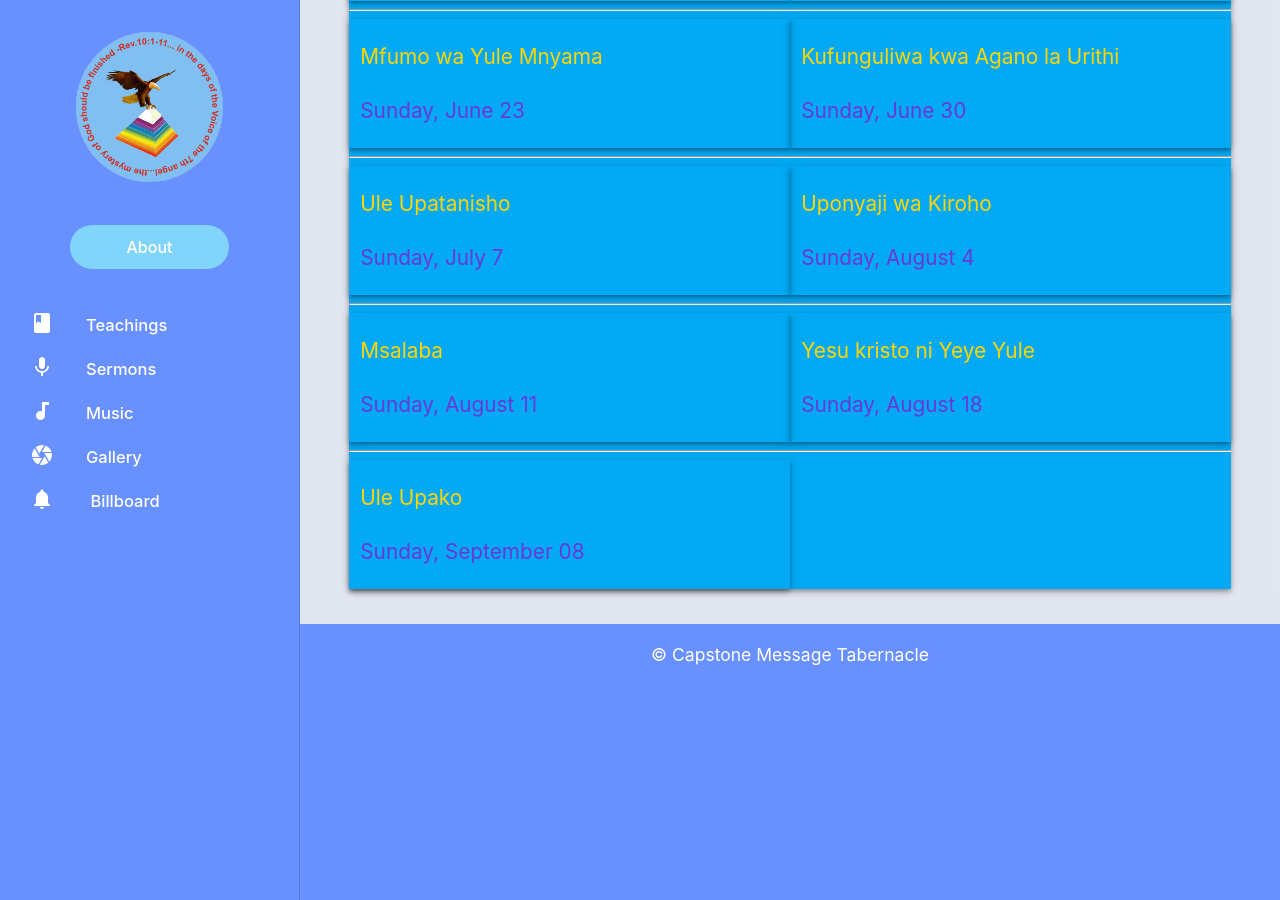
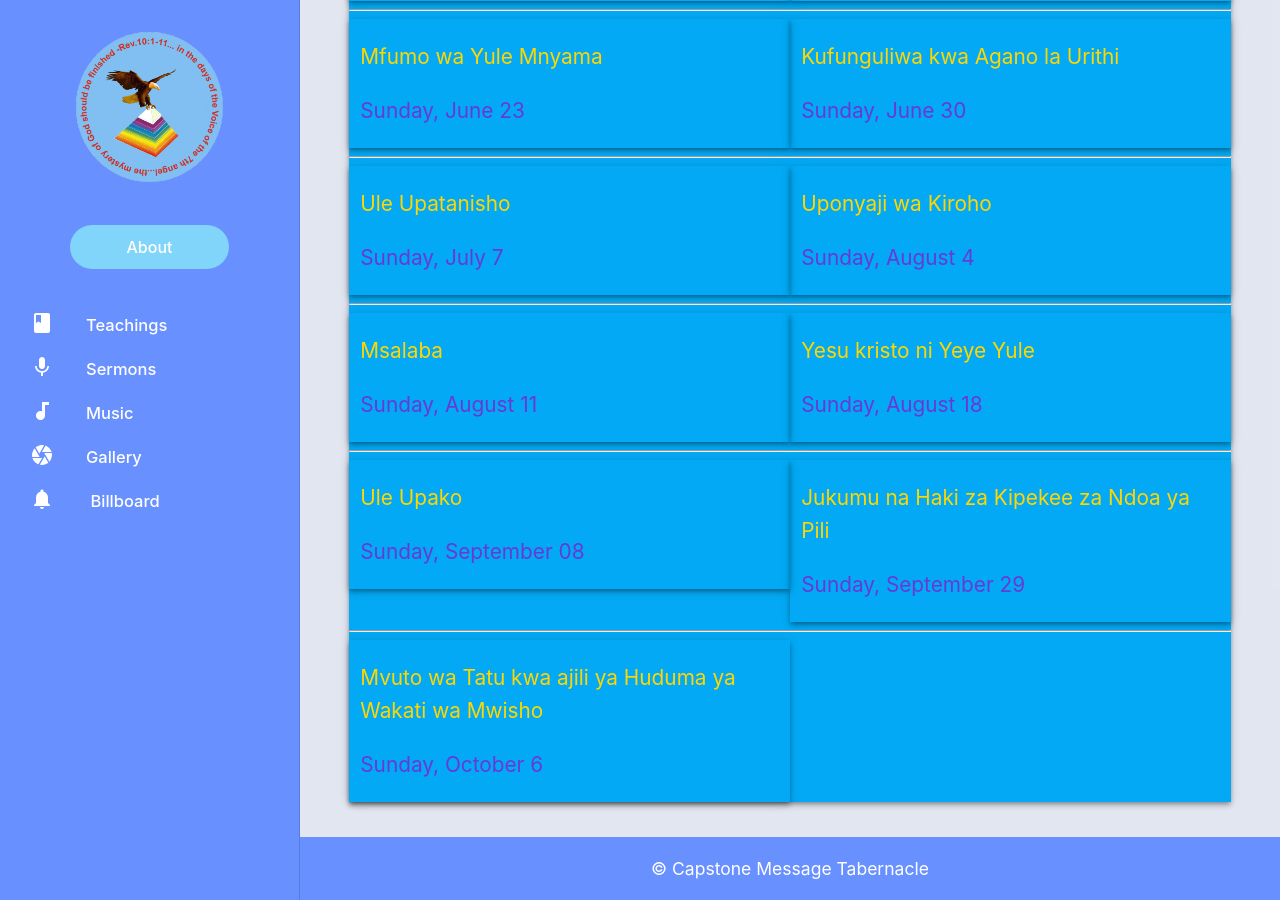
Before and after one commit to njorogetimk/matCSS, a Jekyll site: the page built from sermons/2019/index.html, in a window 1280 px wide and 900 px high, scrolled down 1699 px. Built offline with Jekyll 4.4.1, drawn with Linux system fonts in a browser that asks for light colours; before the commit the page ends 2386 px from its top, so only the background shows below that.

Commit message:
Update of 19-1007

```diff
--- /dev/null
+++ b/sermons/2019/sunday/19-09-29_jukumu_na_haki_za_kipekee_za_ndoa_ya_pili.html
@@ -0,0 +1,8 @@
+---
+layout : sermons_sunday
+title : Jukumu na Haki za Kipekee za Ndoa ya Pili | 2019
+heading : Jukumu na Haki za Kipekee za Ndoa ya Pili
+date : Sunday, September 29
+---
+
+<iframe src="https://drive.google.com/file/d/1nPegL3hEKV7mwx-_pPXWWBM8R7O0UYl5/preview" width="600" height="100"></iframe>
--- /dev/null
+++ b/sermons/2019/sunday/19-10-06_mvuto_wa_tatu_kwa_ajili_ya_huduma_ya_wakati_wa_mwisho.html
@@ -0,0 +1,8 @@
+---
+layout : sermons_sunday
+title : Mvuto wa Tatu kwa ajili ya Huduma ya Wakati wa Mwisho | 2019
+heading : Mvuto wa Tatu kwa ajili ya Huduma ya Wakati wa Mwisho
+date : Sunday, October 6
+---
+
+<iframe src="https://drive.google.com/file/d/1TbbtW4BW2TAKveria0T2rrMkiqP_KZvi/preview" width="600" height="100"></iframe>
--- a/sermons/2019/thursday/goldenNuggets/19-01-31_mafunzo_ya_matukio_mlimani_sinai.html
+++ b/sermons/2019/thursday/goldenNuggets/19-01-31_mafunzo_ya_matukio_mlimani_sinai.html
@@ -3,7 +3,7 @@ layout : sermons_vito
 title : 69. Mafunzo ya Matukio Mlimani Sinai  | Vito
 heading : 69. Mafunzo ya Matukio Mlimani Sinai
 before : 19-01-30_mafunzo_toka_vita_vya_israeli_na_amaleki.html
-next : #!
+next : 19-02-01_tafsiri_ya_kiungu_ya_neno_kwa_kizazi.html
 paginate : four
 ---
 
```
Also changed, not shown: index.html (+4 -4 lines), sermons/2019/thursday/goldenNuggets/19-02-01_tafsiri_ya_kiungu_ya_neno_kwa_kizazi.html (added, +10 -0 lines).
